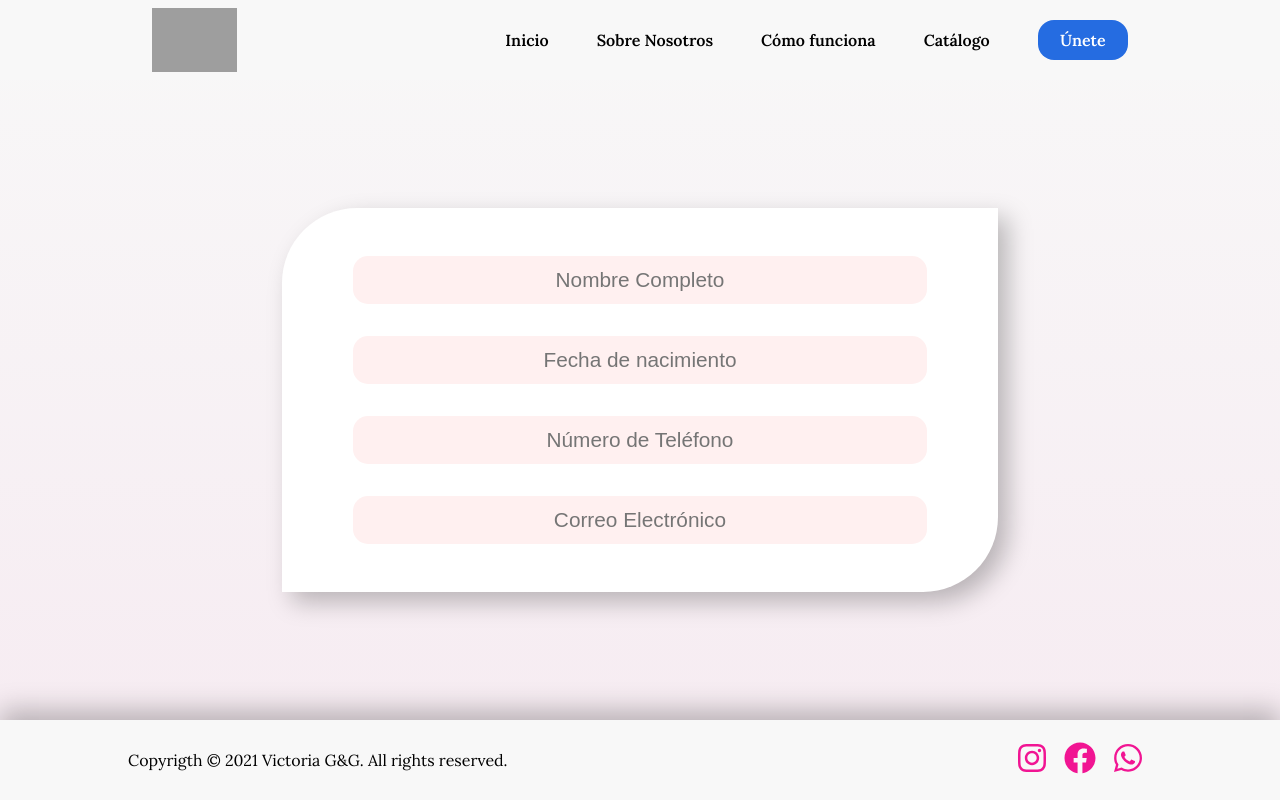
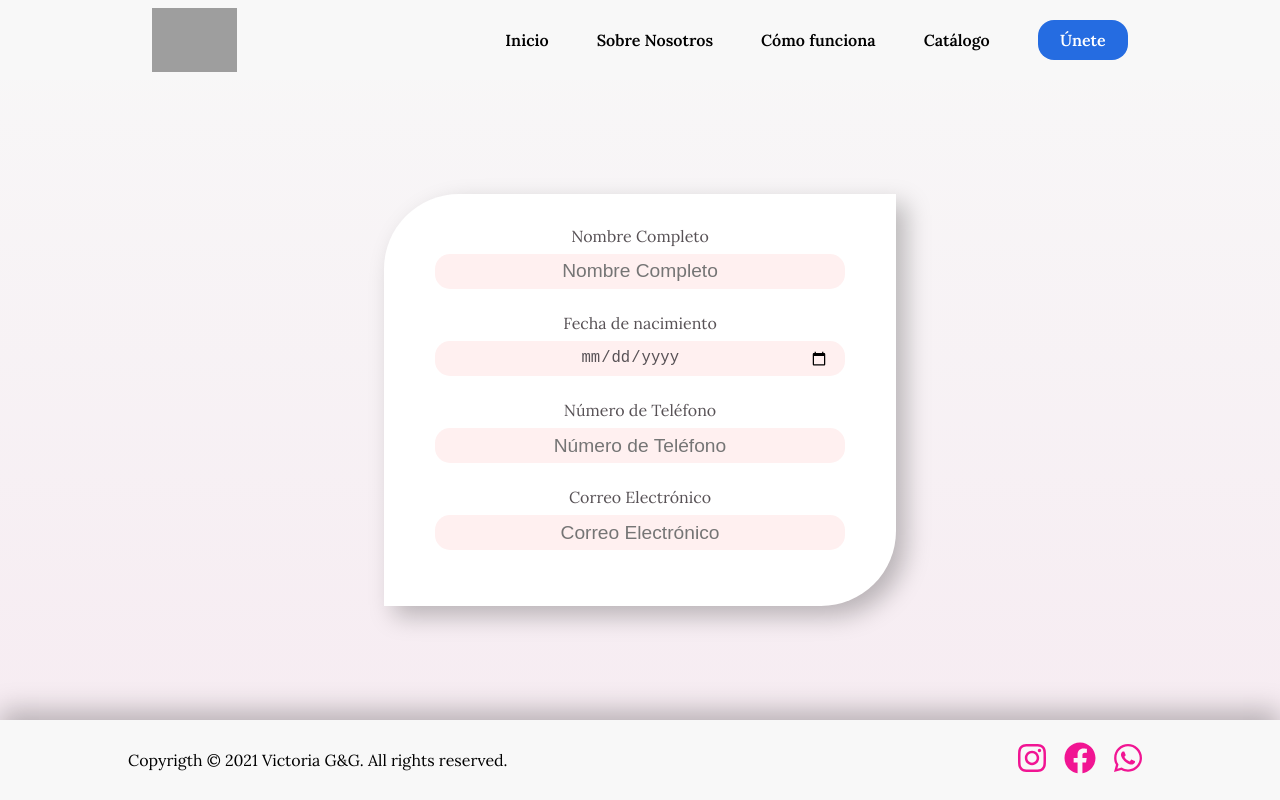
Before and after one commit to Black-And-White-Solutions/victoria-gg, a React (Create React App) app: page /singIn in a window 1280 px wide. Built offline with nearby package versions, Linux system fonts and the light colour scheme; grey boxes are pictures that could not be loaded; a web font is replaced by a local one.

Commit message:
Base input template created

```diff
--- a/src/components/Form/Form.tsx
+++ b/src/components/Form/Form.tsx
@@ -1,22 +1,26 @@
 import React, { VoidFunctionComponent } from 'react';
-import { FormCard, FormInput } from './FormComponents';
+import { FormCard, FormInputTemplate } from './FormComponents';
 
 const Form: VoidFunctionComponent = () => {
   return (
     <FormCard>
-      <FormInput name={'name'} placeholder={'Nombre Completo'} type={'text'} />
-      <FormInput
-        name={'birthdate'}
-        placeholder={'Fecha de nacimiento'}
+      <FormInputTemplate
+        id={'name'}
+        placeholder={'Nombre Completo'}
         type={'text'}
       />
-      <FormInput
-        name={'phone'}
+      <FormInputTemplate
+        id={'birthdate'}
+        placeholder={'Fecha de nacimiento'}
+        type={'date'}
+      />
+      <FormInputTemplate
+        id={'phone'}
         placeholder={'Número de Teléfono'}
         type={'phone'}
       />
-      <FormInput
-        name={'mail'}
+      <FormInputTemplate
+        id={'mail'}
         placeholder={'Correo Electrónico'}
         type={'email'}
       />
--- a/src/components/Form/FormComponents.tsx
+++ b/src/components/Form/FormComponents.tsx
@@ -1,11 +1,24 @@
+import React, { VoidFunctionComponent, ChangeEventHandler } from 'react';
+import PropTypes from 'prop-types';
 import styled from 'styled-components';
 // import { size } from '../../assets/mediaSizes';
 
 // const { desktopS, tablet, mobileL } = size;
 
+type FormInputProps = {
+  id: string;
+  name?: string;
+  onChange?: ChangeEventHandler<HTMLInputElement> | undefined;
+  placeholder?: string;
+  type: string;
+  value?: string;
+};
+
+// Styled Components
+
 export const FormCard = styled.div`
   display: flex;
-  width: 70%;
+  width: 50%;
   height: fit-content;
   flex-direction: column;
   align-items: center;
@@ -18,21 +31,60 @@ export const FormCard = styled.div`
 
 export const FormInput = styled.input`
   width: 80%;
-  height: 3rem;
-  padding: 0 2rem;
+  height: 2.2rem;
+  padding: 0 1rem;
   border: none;
-  margin: 1rem 0;
+  margin: 0.5rem 0 1.5rem 0;
   background: #fff0f0;
   border-radius: 15px;
   color: #575155;
-  font-size: 1.3em;
-  font-weight: 400;
+  font-size: 1.2em;
+  font-weight: 500;
   text-align: center;
 
   &:focus {
     outline: none;
   }
 `;
+
+export const FormLabel = styled.label`
+  color: #575155;
+`;
+
+// Function Components
+
+export const FormInputTemplate: VoidFunctionComponent<FormInputProps> =
+  props => {
+    return (
+      <>
+        <FormLabel htmlFor={props.id}>{props.placeholder}</FormLabel>
+        <FormInput
+          id={props.id}
+          name={props.name}
+          onChange={props.onChange}
+          placeholder={props.placeholder}
+          type={props.type}
+          value={props.value}
+        />
+      </>
+    );
+  };
+
+FormInputTemplate.defaultProps = {
+  name: '',
+  placeholder: '',
+  type: 'text',
+  value: '',
+};
+
+FormInputTemplate.propTypes = {
+  id: PropTypes.string.isRequired,
+  name: PropTypes.string,
+  onChange: PropTypes.func,
+  placeholder: PropTypes.string,
+  type: PropTypes.string.isRequired,
+  value: PropTypes.string.isRequired,
+};
 
 /*
 export const FormInputLine = styled.div`
```
